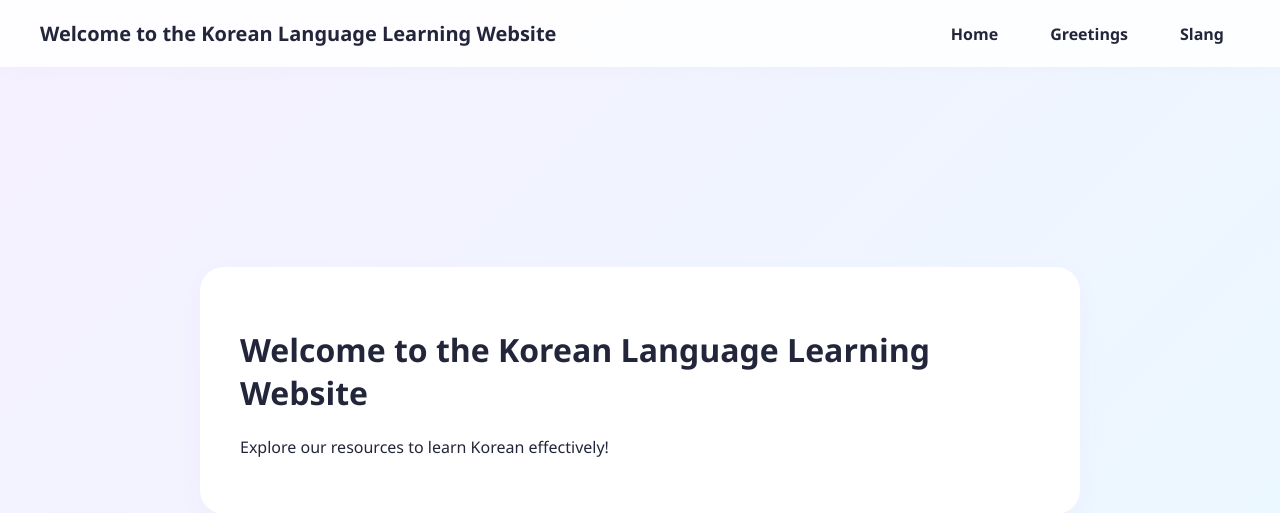
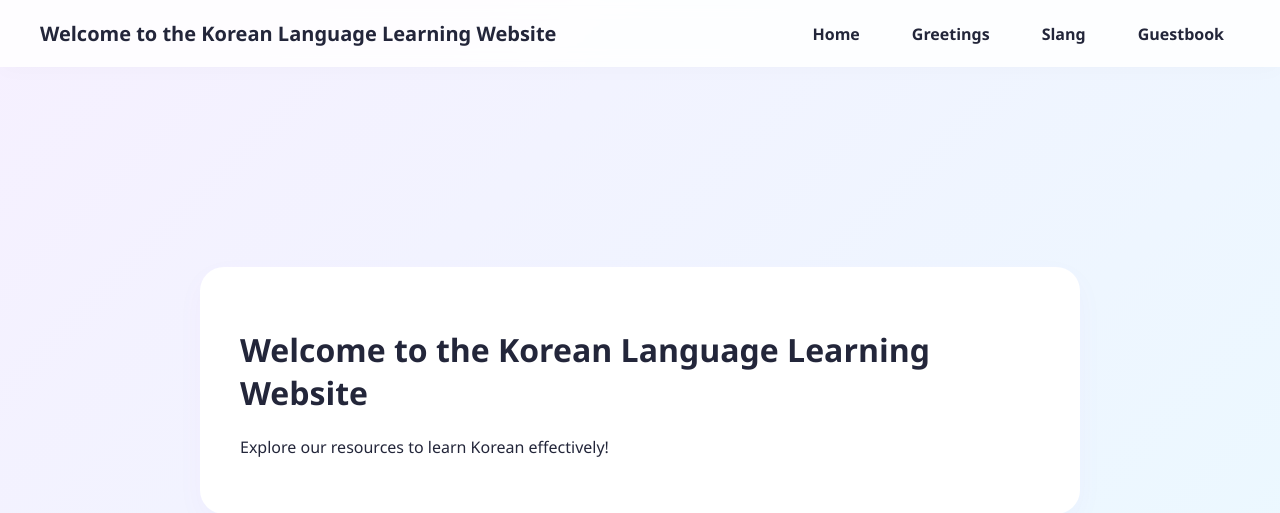
Before and after one commit to Blank21-xD/Language_learning, a Django app: page / in a window 1280 px wide. Shown: the top 513 px of the page. Run offline with Django 5.2, Linux system fonts and the light colour scheme.

Commit message:
Added guestbook html

```diff
--- a/korean_app/templates/korean_app/base.html
+++ b/korean_app/templates/korean_app/base.html
@@ -1,6 +1,7 @@
 {% load static %}
 <!DOCTYPE html>
 <html lang="en">
+
 <head>
     <link rel="stylesheet" href="{% static 'css/styles.css' %}">
     <meta charset="UTF-8">
@@ -21,6 +22,7 @@
                 <li><a href="{% url 'home' %}">Home</a></li>
                 <li><a href="{% url 'greetings' %}">Greetings</a></li>
                 <li><a href="{% url 'slang' %}">Slang</a></li>
+                <li><a href="{% url 'guestbook' %}">Guestbook</a></li>
             </ul>
         </nav>
     </header>
@@ -38,4 +40,5 @@
 
     <script src="{% static 'js/main.js' %}"></script>
 </body>
+
 </html>
--- /dev/null
+++ b/korean_app/templates/korean_app/guestbook.html
@@ -0,0 +1,6 @@
+{% extends 'korean_app/base.html' %}
+
+{% block content %}
+<h2>Guestbook Sign-In Log</h2>
+<p>Tomorrow we will build the database input form and hook up our custom backend intrusion defense filter right here.
+</p>
--- a/korean_app/urls.py
+++ b/korean_app/urls.py
@@ -6,5 +6,6 @@ urlpatterns = [
     path('', views.home, name="home"),
     path('greetings/', views.greetings, name="greetings"),
     path('slang/', views.slang, name="slang"),
+    path('guestbook/', views.guestbook, name='guestbook'),
 
 ]
--- a/korean_app/views.py
+++ b/korean_app/views.py
@@ -13,3 +13,10 @@ def greetings(request):
 
 def slang(request):
     return render(request, 'korean_app/slang.html')
+
+
+def guestbook(request):
+    context = {
+        'is_attack': False,
+    }
+    return render(request, 'korean_app/guestbook.html', context)
```
